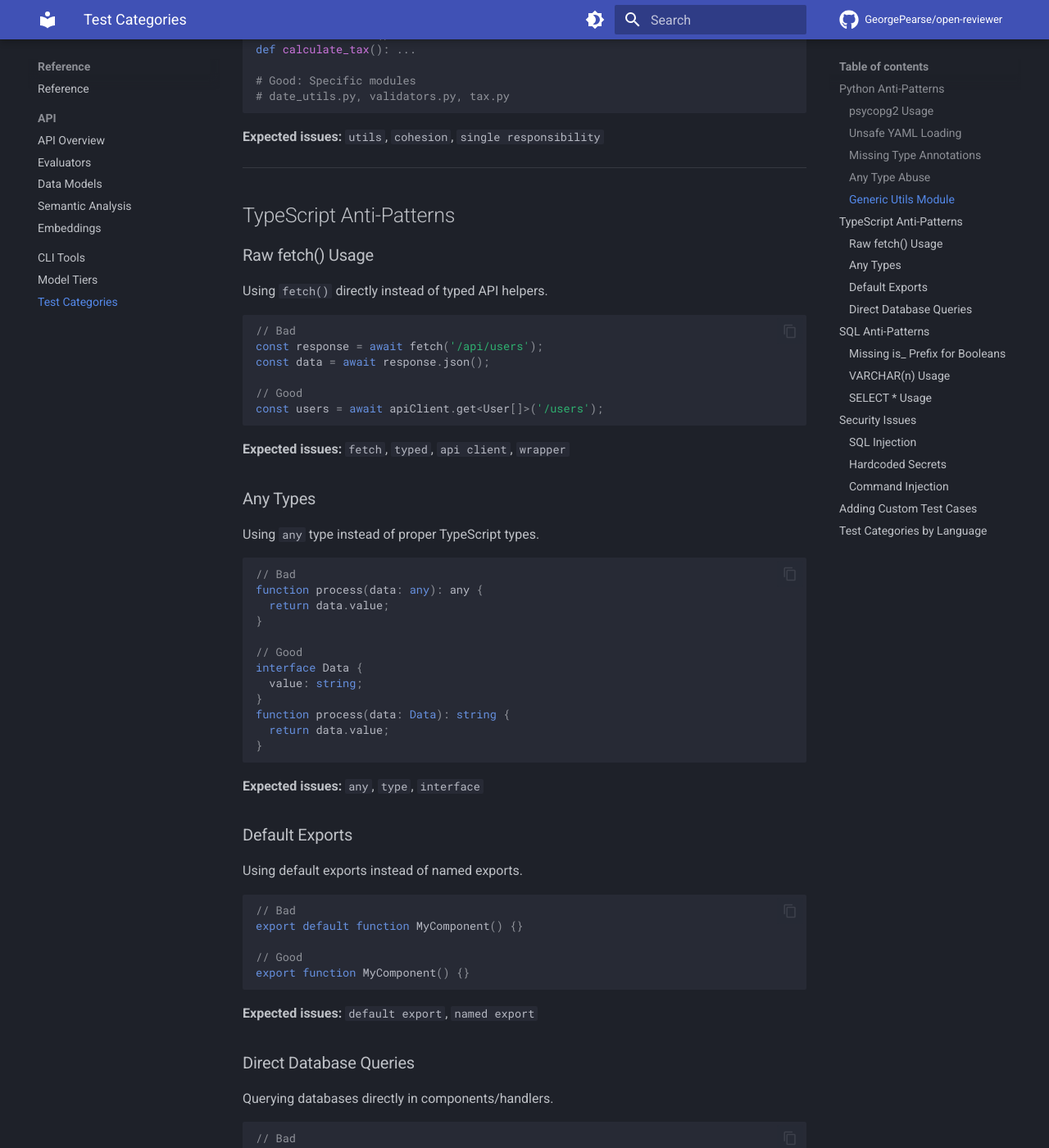
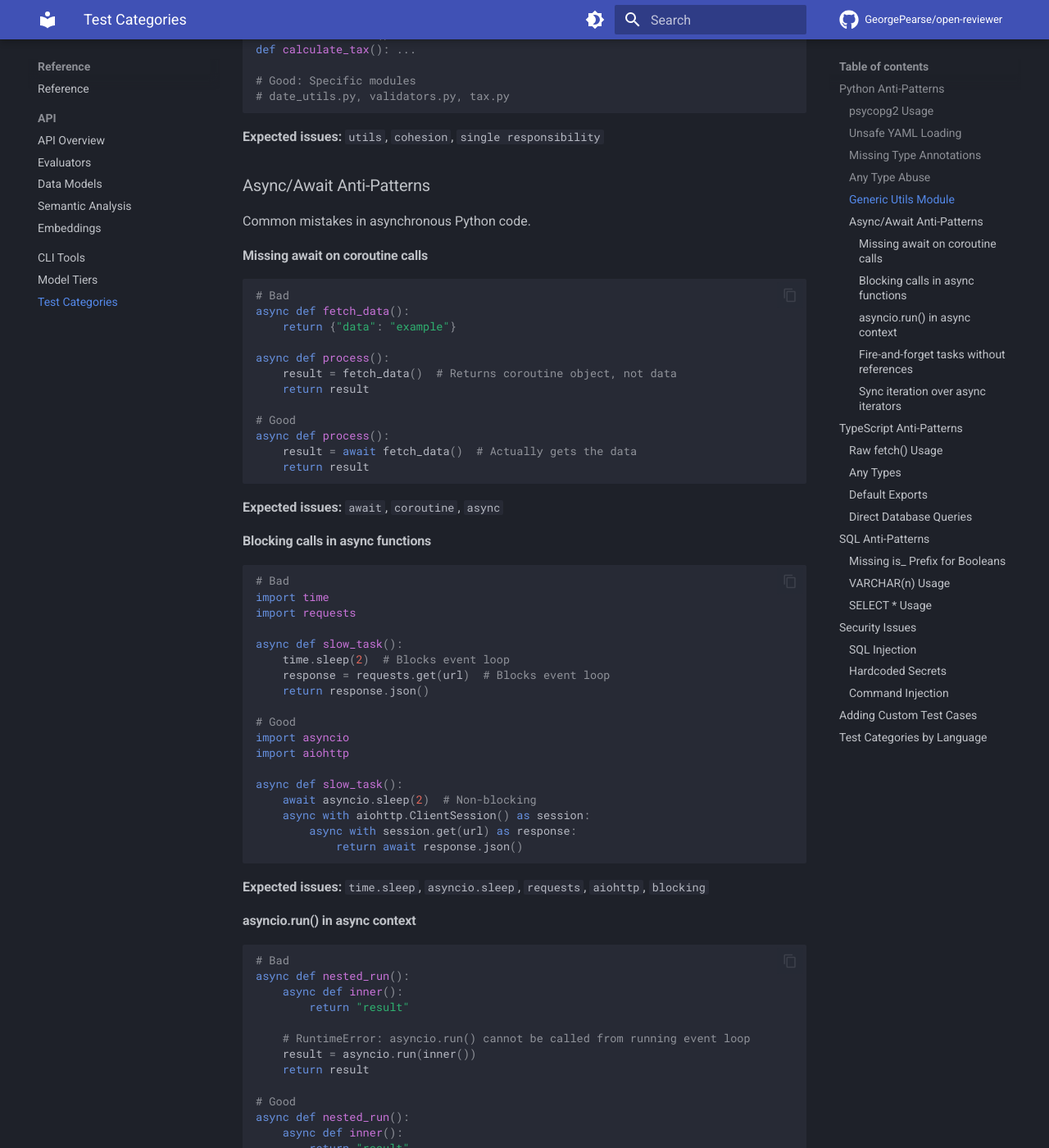
Before and after one commit to GeorgePearse/open-reviewer, an MkDocs documentation site: the page built from docs/reference/test-categories.md, in a window 1280 px wide and 1400 px high, scrolled down 1710 px. Shown: the whole window at 82% size. Built offline with MkDocs 1.6.1 and Material for MkDocs 9.7.7, drawn with Linux system fonts in a browser that asks for light colours; comment, search, counter and statistics services are not loaded; some of the changed text lies outside the part shown.

Commit message:
Add Python async/await anti-pattern detection fixtures and tests
Implements issue #5 requirements for comprehensive async/await golden test cases:

- Add async_await_issues.py fixture with 6 distinct anti-patterns:
  • Missing await on coroutine calls
  • Blocking time.sleep() in async functions
  • Blocking requests.get() in async functions
  • asyncio.run() called inside async context
  • Fire-and-forget asyncio.create_task() without storing reference
  • Sync iteration over async iterator

- Add test_async_patterns.py with comprehensive test coverage:
  • Parametrized tests for all anti-patterns
  • Individual focused tests for each pattern type
  • Integration with existing test framework

- Integrate async patterns into existing Python tests
- Add async_evaluator to conftest.py for specialized async review context
- Update documentation with detailed async patterns section
- Update test count table (Python: 5→6 tests)

🤖 Generated with Claude Code (https://claude.ai/code)

Co-authored-by: George Pearse <GeorgePearse@users.noreply.github.com>

````diff
--- a/docs/reference/test-categories.md
+++ b/docs/reference/test-categories.md
@@ -83,6 +83,125 @@ def calculate_tax(): ...
 ```
 
 **Expected issues:** `utils`, `cohesion`, `single responsibility`
+
+### Async/Await Anti-Patterns
+
+Common mistakes in asynchronous Python code.
+
+#### Missing await on coroutine calls
+
+```python
+# Bad
+async def fetch_data():
+    return {"data": "example"}
+
+async def process():
+    result = fetch_data()  # Returns coroutine object, not data
+    return result
+
+# Good
+async def process():
+    result = await fetch_data()  # Actually gets the data
+    return result
+```
+
+**Expected issues:** `await`, `coroutine`, `async`
+
+#### Blocking calls in async functions
+
+```python
+# Bad
+import time
+import requests
+
+async def slow_task():
+    time.sleep(2)  # Blocks event loop
+    response = requests.get(url)  # Blocks event loop
+    return response.json()
+
+# Good
+import asyncio
+import aiohttp
+
+async def slow_task():
+    await asyncio.sleep(2)  # Non-blocking
+    async with aiohttp.ClientSession() as session:
+        async with session.get(url) as response:
+            return await response.json()
+```
+
+**Expected issues:** `time.sleep`, `asyncio.sleep`, `requests`, `aiohttp`, `blocking`
+
+#### asyncio.run() in async context
+
+```python
+# Bad
+async def nested_run():
+    async def inner():
+        return "result"
+
+    # RuntimeError: asyncio.run() cannot be called from running event loop
+    result = asyncio.run(inner())
+    return result
+
+# Good
+async def nested_run():
+    async def inner():
+        return "result"
+
+    result = await inner()
+    return result
+```
+
+**Expected issues:** `asyncio.run`, `event loop`, `RuntimeError`
+
+#### Fire-and-forget tasks without references
+
+```python
+# Bad
+async def create_tasks():
+    for i in range(5):
+        asyncio.create_task(some_task())  # No reference - may be garbage collected
+
+# Good
+async def create_tasks():
+    tasks = []
+    for i in range(5):
+        task = asyncio.create_task(some_task())
+        tasks.append(task)
+
+    await asyncio.gather(*tasks)
+```
+
+**Expected issues:** `create_task`, `reference`, `garbage collected`
+
+#### Sync iteration over async iterators
+
+```python
+# Bad
+async def process_items():
+    async def async_gen():
+        for i in range(3):
+            await asyncio.sleep(0.1)
+            yield f"item_{i}"
+
+    items = []
+    for item in async_gen():  # Wrong - need async for
+        items.append(item)
+
+# Good
+async def process_items():
+    async def async_gen():
+        for i in range(3):
+            await asyncio.sleep(0.1)
+            yield f"item_{i}"
+
+    items = []
+    async for item in async_gen():  # Correct async iteration
+        items.append(item)
+```
+
+**Expected issues:** `async for`, `async generator`, `iteration`
 
 ---
 
@@ -286,7 +405,7 @@ See [How-To: Add Test Cases](../how-to/add-test-cases.md) for details.
 
 | Category | Test Count | Focus |
 |----------|-----------|-------|
-| Python | 5 | Types, libraries, structure |
+| Python | 6 | Types, libraries, structure, async/await |
 | TypeScript | 4 | Types, patterns, exports |
 | SQL | 3 | Naming, performance, PostgreSQL |
 | Security | 3 | Injection, secrets, commands |
````
Also changed, not shown: other parts of docs/reference/test-categories.md (+1 -1 lines), 4 other files.
